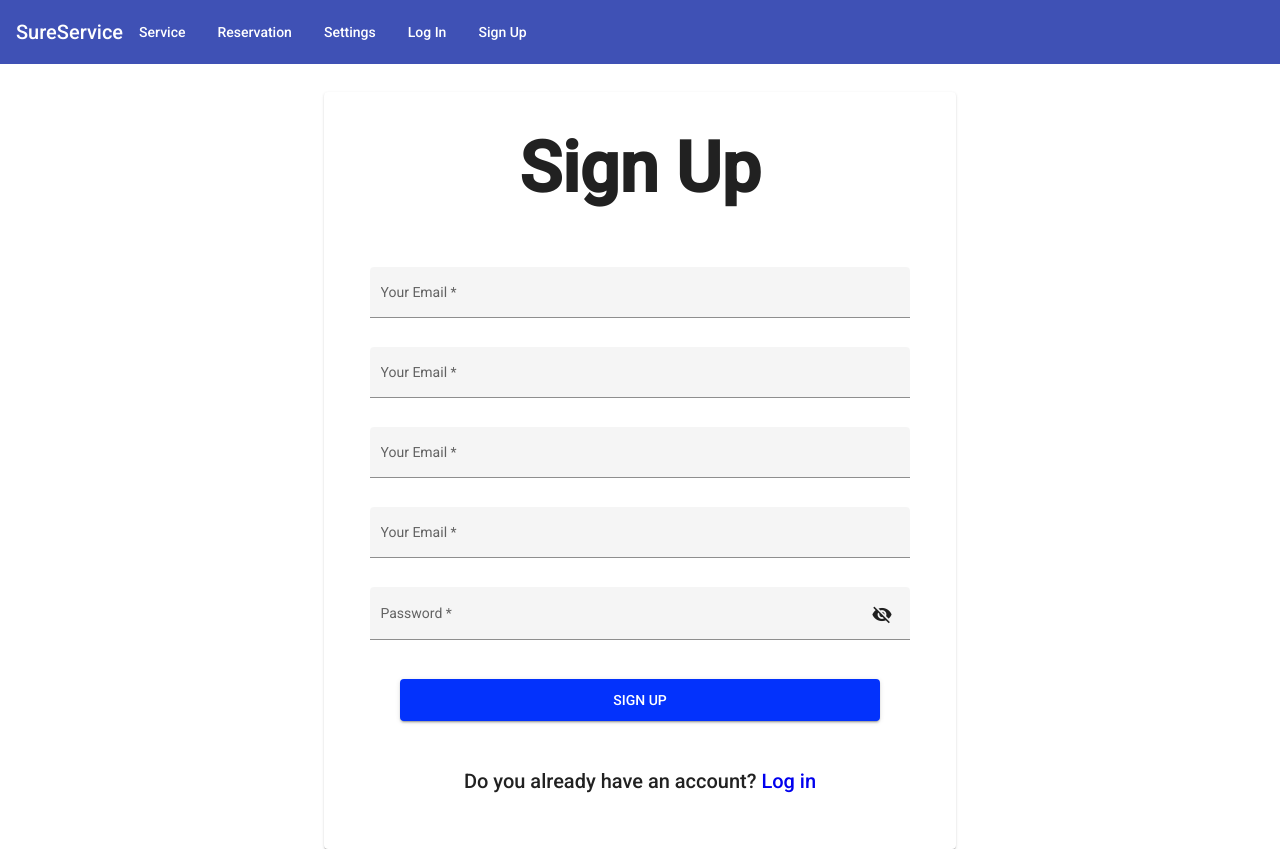
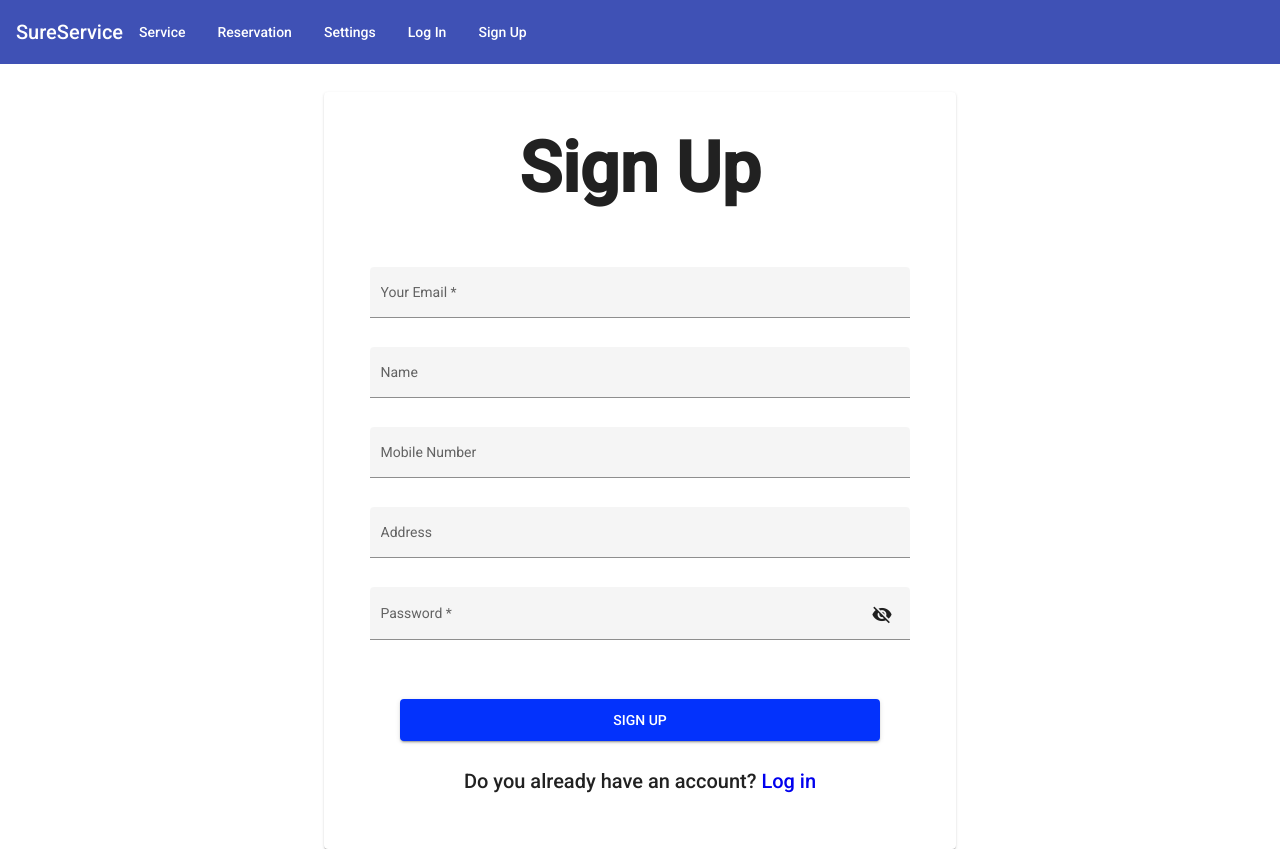
Before and after one commit to FrancoCarrillo/SureServie-Client-FrontEnd, an Angular app: page /sing-up in a window 1280 px wide. Built offline with nearby package versions, Linux system fonts and the light colour scheme.

Commit message:
Feat: Sign Up View Finish

```diff
--- a/src/app/login/pages/login/login.component.css
+++ b/src/app/login/pages/login/login.component.css
@@ -61,3 +61,7 @@ mat-form-field {
 .spacer-t-5{
   margin-top: 40px;
 }
+
+.spacer-t-6{
+  margin-top: 30px;
+}
--- a/src/app/login/pages/login/login.component.html
+++ b/src/app/login/pages/login/login.component.html
@@ -34,14 +34,14 @@
         </button>
       </mat-form-field>
 
-    <div class="spacer-t-4"></div>
+      <div class="spacer-t-5"></div>
 
 
     <div class="center margin-top">
         <button class="login-button" type="submit" mat-raised-button>LOGIN</button>
     </div>
 
-    <div class="spacer-t-1"></div>
+    <div class="spacer-t-6"></div>
 
     <span class="center margin-top final-text-login">Don’t have an Account? <a class="sign-up-link" routerLink="/sing-up">Sign up</a></span>
 
--- a/src/app/singup/pages/signup/signup.component.css
+++ b/src/app/singup/pages/signup/signup.component.css
@@ -61,3 +61,7 @@ mat-card {
   .spacer-t-5{
     margin-top: 40px;
   }
+
+  .spacer-t-6{
+    margin-top: 30px;
+  }
--- a/src/app/singup/pages/signup/signup.component.html
+++ b/src/app/singup/pages/signup/signup.component.html
@@ -1,9 +1,6 @@
 <mat-card>
 
-
-
-
-    <form [formGroup]="loginForm">
+    <form [formGroup]="signUp">
 
       <div class="spacer-t-1"></div>
 
@@ -23,33 +20,24 @@
 
 
       <mat-form-field appearance="fill">
-        <mat-label>Your Email</mat-label>
-        <input matInput placeholder="Email address" formControlName="email" />
-          <mat-error *ngIf="email?.errors?.['required']">
-            Email is required
-          </mat-error>
+        <mat-label>Name</mat-label>
+        <input matInput/>
       </mat-form-field>
 
       <div class="spacer-t-3"></div>
 
 
       <mat-form-field appearance="fill">
-        <mat-label>Your Email</mat-label>
-        <input matInput placeholder="Email address" formControlName="email" />
-          <mat-error *ngIf="email?.errors?.['required']">
-            Email is required
-          </mat-error>
+        <mat-label>Mobile Number</mat-label>
+        <input matInput/>
       </mat-form-field>
 
       <div class="spacer-t-3"></div>
 
 
       <mat-form-field appearance="fill">
-        <mat-label>Your Email</mat-label>
-        <input matInput placeholder="Email address" formControlName="email" />
-          <mat-error *ngIf="email?.errors?.['required']">
-            Email is required
-          </mat-error>
+        <mat-label>Address</mat-label>
+        <input matInput/>
       </mat-form-field>
 
       <div class="spacer-t-3"></div>
@@ -68,14 +56,14 @@
           </button>
         </mat-form-field>
 
-      <div class="spacer-t-4"></div>
+      <div class="spacer-t-5"></div>
 
 
       <div class="center margin-top">
           <button class="login-button" type="submit" mat-raised-button>SIGN UP</button>
       </div>
 
-      <div class="spacer-t-1"></div>
+      <div class="spacer-t-6"></div>
 
       <span class="center margin-top final-text-login">Do you already have an account? <a class="sign-up-link" routerLink="/log-in">Log in</a></span>
 
--- a/src/app/singup/pages/signup/signup.component.ts
+++ b/src/app/singup/pages/signup/signup.component.ts
@@ -10,7 +10,7 @@ export class SignupComponent implements OnInit {
 
   hide = true;
 
-  loginForm = new FormGroup({
+  signUp = new FormGroup({
     email: new FormControl('', [Validators.required, Validators.email]),
     password: new FormControl('', Validators.required),
   })
@@ -23,11 +23,11 @@ export class SignupComponent implements OnInit {
 
 
   get email() {
-    return this.loginForm.get('email');
+    return this.signUp.get('email');
   }
 
   get password() {
-    return this.loginForm.get('password');
+    return this.signUp.get('password');
   }
 
 
```
